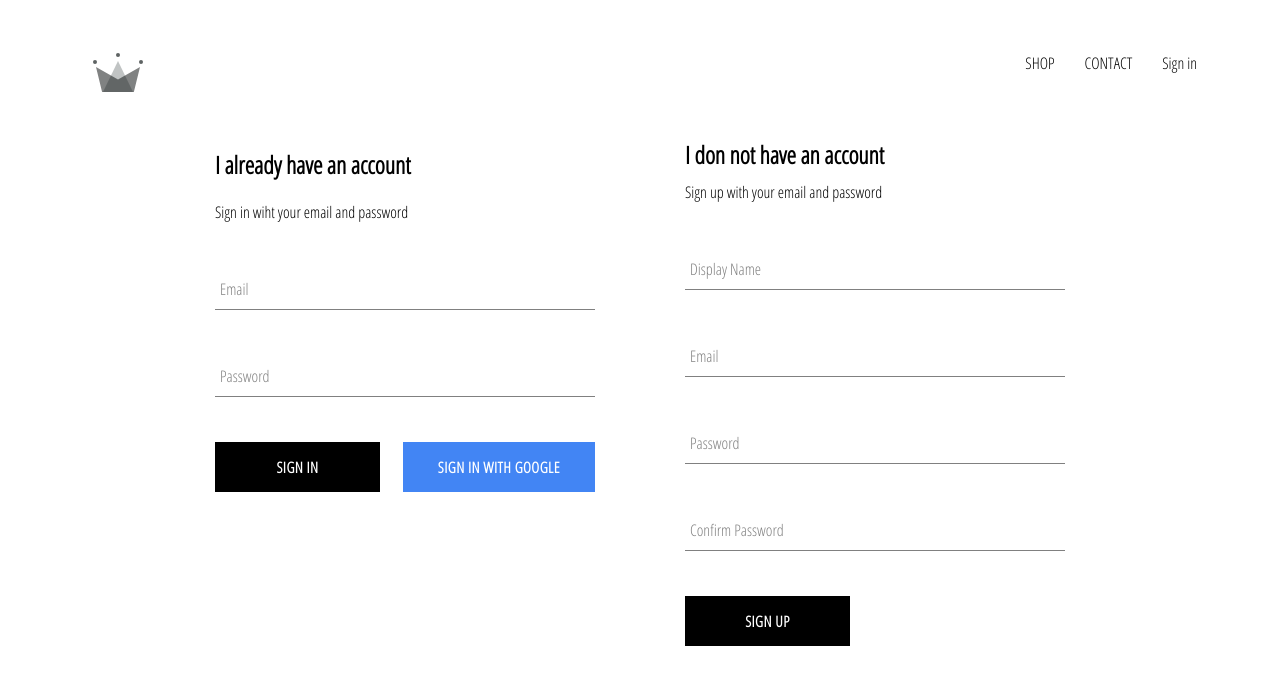
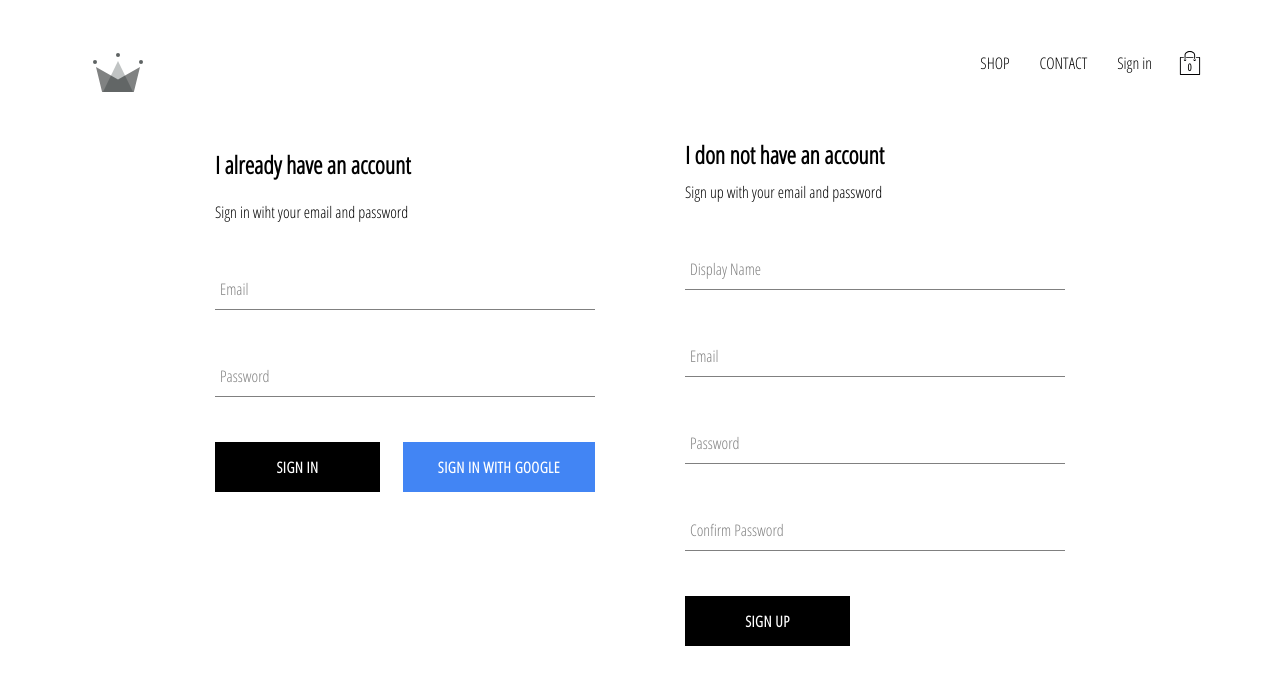
Before and after one commit to mohamednageh7/crwm-clothing-shop, a React (Create React App) app: page /signin in a window 1280 px wide. Shown: the top 684 px of the page. Built offline with nearby package versions, Linux system fonts and the light colour scheme; no server answers.

Commit message:
start to use redux in my app.js and header page

```diff
--- a/src/App.js
+++ b/src/App.js
@@ -5,33 +5,27 @@ import { Switch, Route, BrowserRouter } from 'react-router-dom';
 import './App.css';
 import SignInAndSignUpPage from './pages/sign-in-and-sign-up/sign-in-and-sign-up.component';
 import { auth, createUserProfileDocument } from './firebase/firebase.utils';
+import {connect} from 'react-redux';
+import{setCurrentUser} from './redux/user/user.action.js';
 import Header from './components/header/header.component'
 
 class App extends React.Component {
-  constructor() {
-    super();
-    this.state = {
-      currentUser: null
-    }
-  }
-
   unsubscribeFromAuth = null;
 
   componentDidMount() {
+    const {setCurrentUser} = this.props;
     this.unsubscribeFromAuth = auth.onAuthStateChanged(async userAuth => {
       if(userAuth){
       const userInfo = await createUserProfileDocument(userAuth);
 
       userInfo.onSnapshot(snapshot => {
-        this.setState({
-          currentUser: {
+        setCurrentUser({
             id: snapshot.id,
             ...snapshot.data()
-          }
         });
       });
     } else {
-      this.setState({currentUser: userAuth})
+      setCurrentUser(userAuth)
     }
     })
   }
@@ -41,7 +35,7 @@ class App extends React.Component {
   render() {
     return (
       <BrowserRouter>
-        <Header currentUser={this.state.currentUser} />
+        <Header />
         <Switch>
           <Route path='/' component={HomePage} exact />
           <Route path='/shop' component={ShopPage} />
@@ -53,4 +47,8 @@ class App extends React.Component {
   }
 }
 
-export default App;
+const mapDispatchToProps = (dispatch) => ({
+  setCurrentUser: user => dispatch(setCurrentUser(user))
+})
+
+export default connect(null,mapDispatchToProps)(App);
--- /dev/null
+++ b/src/components/car-icon/cart-icon.component.jsx
@@ -0,0 +1,16 @@
+import React from 'react';
+
+import {ReactComponent as ShoppingIcon} from '../../assets/shopping-bag.svg';
+
+import './cart-icon.style.scss';
+
+const CartIcon = () => (
+    <div className="cart-icon">
+        <ShoppingIcon className='shopping-icon'/>
+        <span className="item-count">
+            0
+        </span>
+    </div>
+);
+
+export default CartIcon
--- /dev/null
+++ b/src/components/car-icon/cart-icon.style.scss
@@ -0,0 +1,21 @@
+.cart-icon {
+    width: 45px;
+    height: 45px;
+    position: relative;
+    display: flex;
+    align-items: center;
+    justify-content: center;
+    cursor: pointer;
+
+    .shopping-icon {
+      width: 24px;
+      height: 24px;
+    }
+
+    .item-count {
+      position: absolute;
+      font-size: 10px;
+      font-weight: bold;
+      bottom: 12px;
+    }
+  }
--- a/src/components/header/header.component.jsx
+++ b/src/components/header/header.component.jsx
@@ -2,7 +2,8 @@ import React from 'react';
 import { Link } from 'react-router-dom';
 import {auth} from '../../firebase/firebase.utils';
 import { ReactComponent as Logo } from '../../assets/crown.svg';
-
+import {connect} from 'react-redux';
+import CartIcon from '../car-icon/cart-icon.component';
 import './header.style.scss';
 
 const Header = ({currentUser}) => (
@@ -23,8 +24,13 @@ const Header = ({currentUser}) => (
           Sign in
         </Link>)
       }
+      <CartIcon/>
     </div>
   </div>
 );
 
-export default Header;
+const mapStateToProps = (state) => ({
+  currentUser: state.user.currentUser
+})
+
+export default connect(mapStateToProps)(Header);
--- a/src/index.js
+++ b/src/index.js
@@ -1,6 +1,12 @@
 import React from 'react';
 import ReactDOM from 'react-dom';
+import { Provider } from 'react-redux';
 import './index.css';
+import store from './redux/store';
 import App from './App';
 
-ReactDOM.render( <App />, document.getElementById('root'));
+ReactDOM.render(
+    <Provider store={store}>
+        <App />
+    </Provider>
+    , document.getElementById('root'));
--- /dev/null
+++ b/src/redux/root-reducer.js
@@ -0,0 +1,7 @@
+import {combineReducers} from 'redux';
+
+import userReducer from './user/user.reducer';
+
+export default combineReducers({
+    user: userReducer
+});
--- /dev/null
+++ b/src/redux/store.js
@@ -0,0 +1,10 @@
+import {createStore, applyMiddleware} from 'redux';
+import logger from 'redux-logger';
+import rootReducer from './root-reducer';
+
+
+const middlewares = [logger];
+
+const store = createStore(rootReducer,applyMiddleware(...middlewares));
+
+export default store;
--- /dev/null
+++ b/src/redux/user/user.action.js
@@ -0,0 +1,4 @@
+export const setCurrentUser = user => ({
+    type:'SET_CURRENT_USER',
+    payload:user
+});
--- /dev/null
+++ b/src/redux/user/user.reducer.js
@@ -0,0 +1,18 @@
+const  INITIAL_STATE = {
+    currentUser: null
+}
+
+const userReducer = (state = INITIAL_STATE,action) => {
+switch(action.type){
+    case 'SET_CURRENT_USER':
+        return{
+            ...state,
+            currentUser: action.payload
+        }
+
+    default:
+        return state;
+}
+}
+
+export default userReducer;
```
Also changed, not shown: package.json (+6 -1 lines), crwm setup steps.txt, src/assets/shopping-bag.svg (added), 1 other file (tests, documents, lock files or other folders).
